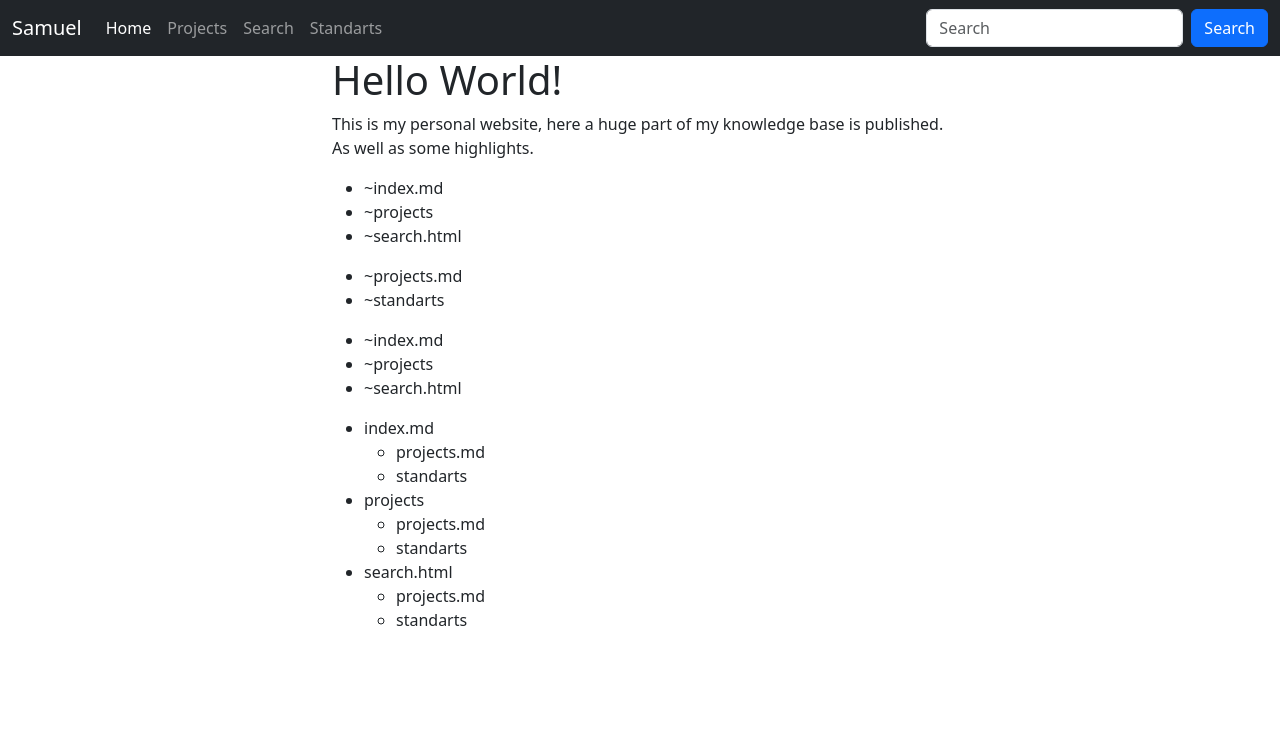
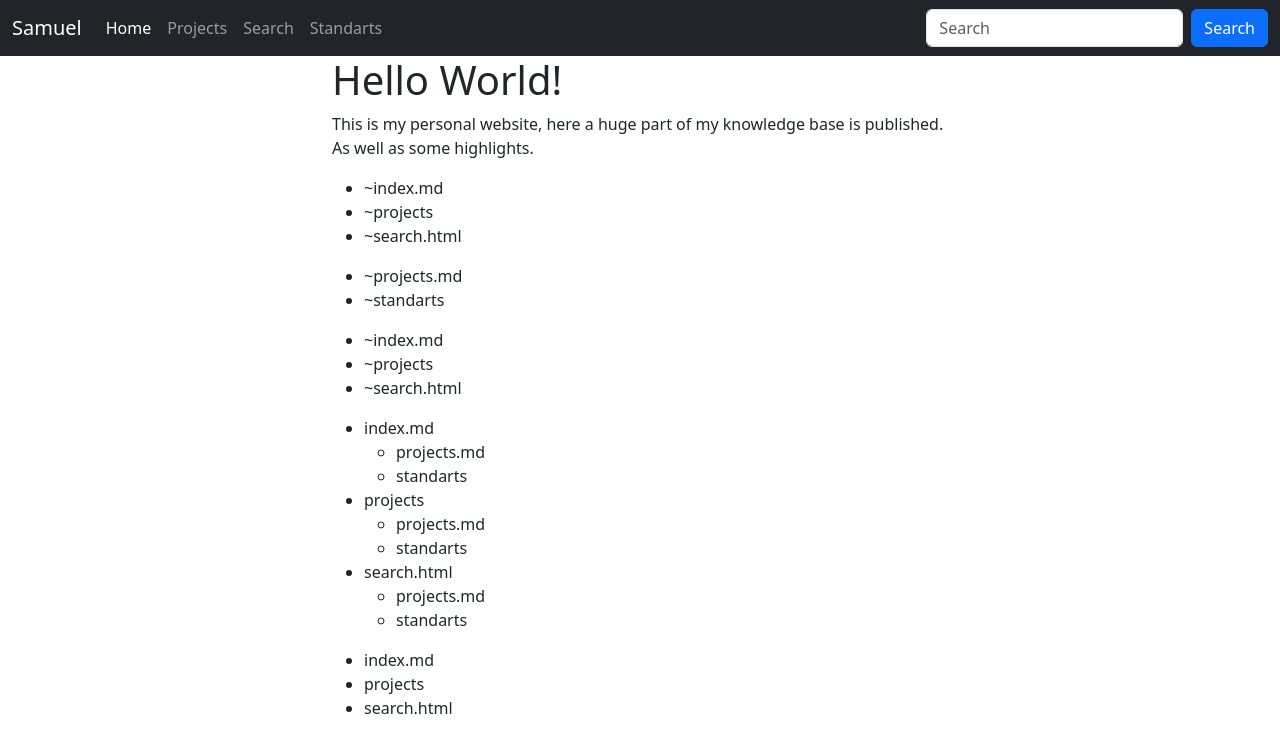
Before and after one commit to Soraxem/website-test, a Jekyll site: the page built from index.md, in a window 1280 px wide. Shown: the top 753 px of the page. Built offline with Jekyll 4.4.1, drawn with Linux system fonts in a browser that asks for light colours.

Commit message:
Update index.md

```diff
--- a/index.md
+++ b/index.md
@@ -109,6 +109,13 @@ This is my personal website, here a huge part of my knowledge base is published.
 {%- endfor -%}
 </ul>
 
+
+
+{% assign paths = site.pages | map: "path" -%}
+{%- assign level = "" -%}
+
+{%- assign dirs = "" -%}
+
 <ul>
 {%- for path in paths -%}
 	{%- if path contains level -%}
```
